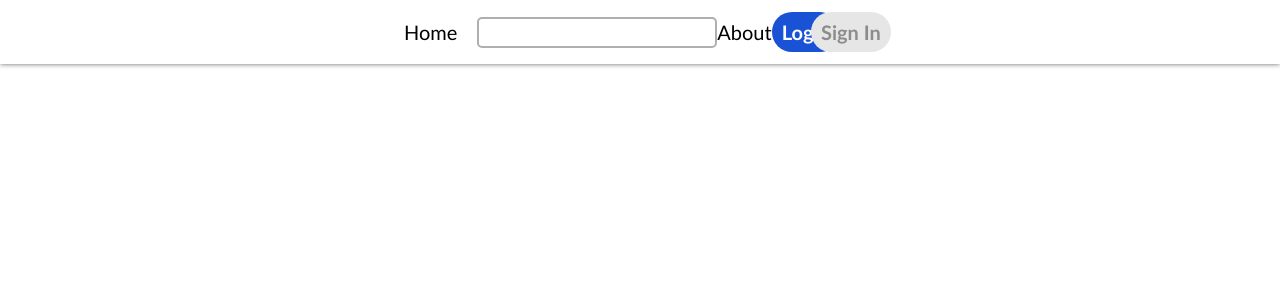
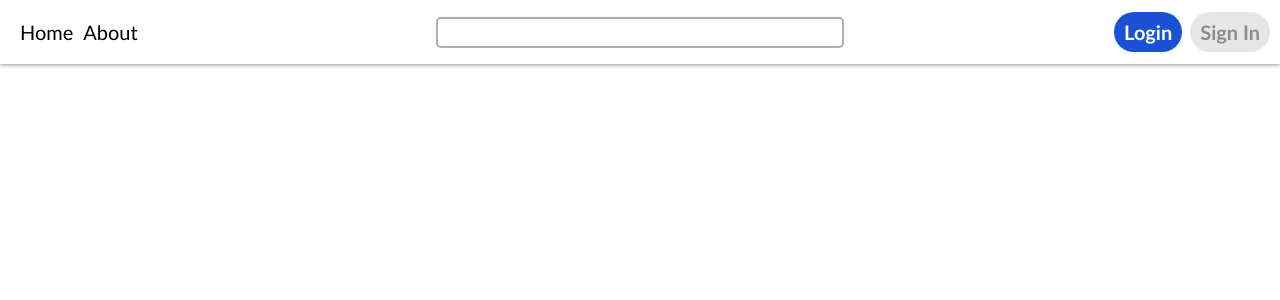
Before and after one commit to alexiuwu69/Blog-Website, a Flask app: page / in a window 1280 px wide. Shown: the top 300 px of the page. Run offline with Flask 3, Linux system fonts and the light colour scheme.

Commit message:
Fixing navbar
fixed some margin related issues and general structure

```diff
--- a/static/style.css
+++ b/static/style.css
@@ -101,32 +101,32 @@ a {
   padding: 12px 0 12px 0;
   align-items: center;
   box-shadow: 0 0 5px rgb(100, 100, 100);
+  justify-content: space-evenly;
 }
 
 li {
   display: inline;
 }
 
-.navbar-div {
-  display: flex;
-  justify-content: center;
-  height: 100%;
-}
-
 .navbar-div-right {
   display: flex;
   align-items: center;
-  width: 100%;
   flex: 1;
-  justify-content: space-evenly;
-  margin: 0 30% 0 0;
+  justify-content: flex-end;
+  align-items: baseline;
+  margin: 0 0 0 0;
 }
 
 .navbar-div-left {
   display: flex;
   align-items: center;
-  width: 100%;
   flex: 1;
-  justify-content: space-evenly;
-  margin: 0 0 0 30%;
+  justify-content: flex-start;
+  margin: 0 0 0 0;
 }
+
+.navbar-div-center {
+  display: flex;
+  justify-content: center;
+  flex: 1;
+}
--- a/templates/home.html
+++ b/templates/home.html
@@ -11,22 +11,25 @@
     <ul class="navbar">
       <div class="navbar-div-left">
         <li>
-          <a style="margin: 0 20px 0 20px" href="/"><p>Home</p></a>
+          <a style="margin: 0 10px 0 20px" href="/"><p>Home</p></a>
         </li>
-        <input class="input-field" />
+        <li>
+          <a>About</a>
+        </li>
+      </div>
+
+      <div class="navbar-div-center">
+        <input class="input-field" style="width: 400px" />
       </div>
 
       <div class="navbar-div-right">
         <li>
-          <a>About</a>
-        </li>
-        <li>
           <a href="/login">
-            <button class="submit-btn" style="margin: 0 0 0 0">Login</button>
+            <button class="submit-btn" style="margin: 0 0 0 10px">Login</button>
           </a>
         </li>
         <li>
-          <button class="submit-btn sign-in-btn" style="margin: 0 0 0 -50%">
+          <button class="submit-btn sign-in-btn" style="margin: 0 10px 0 8px">
             Sign In
           </button>
         </li>
```
